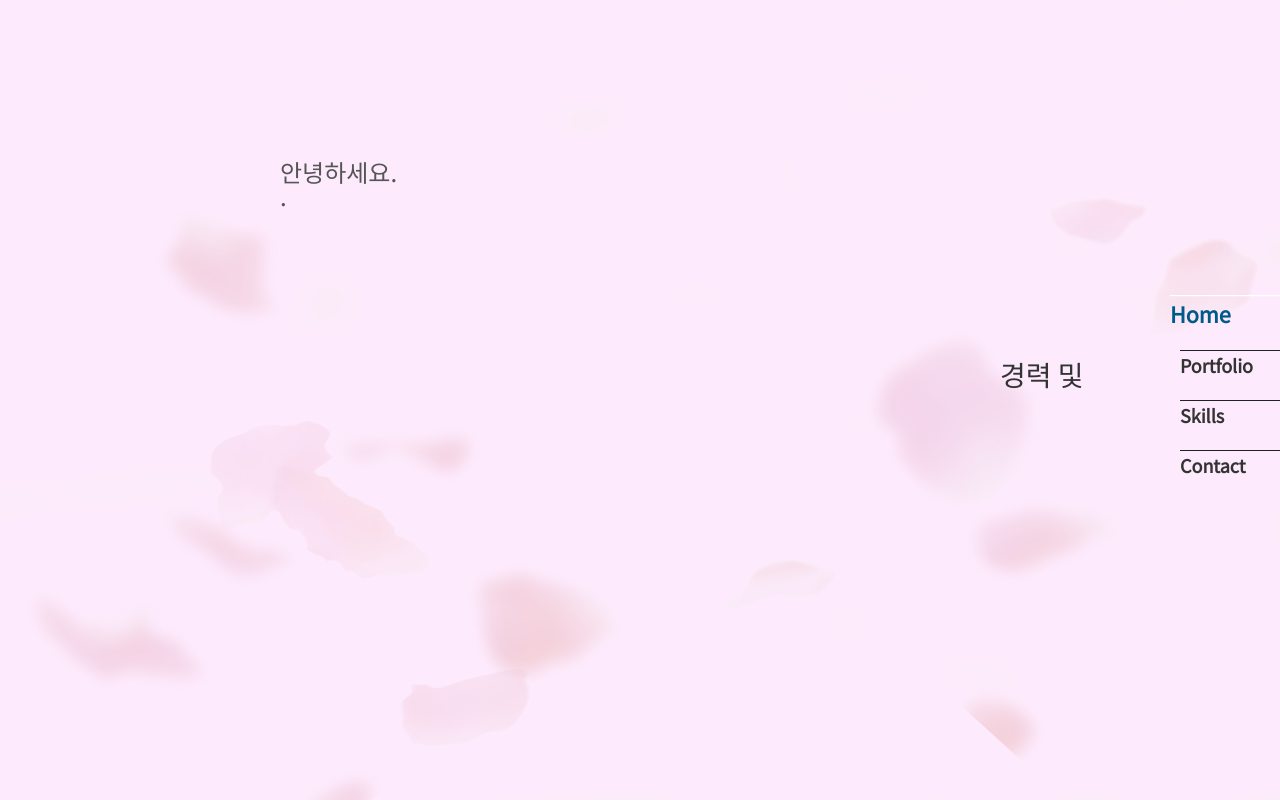
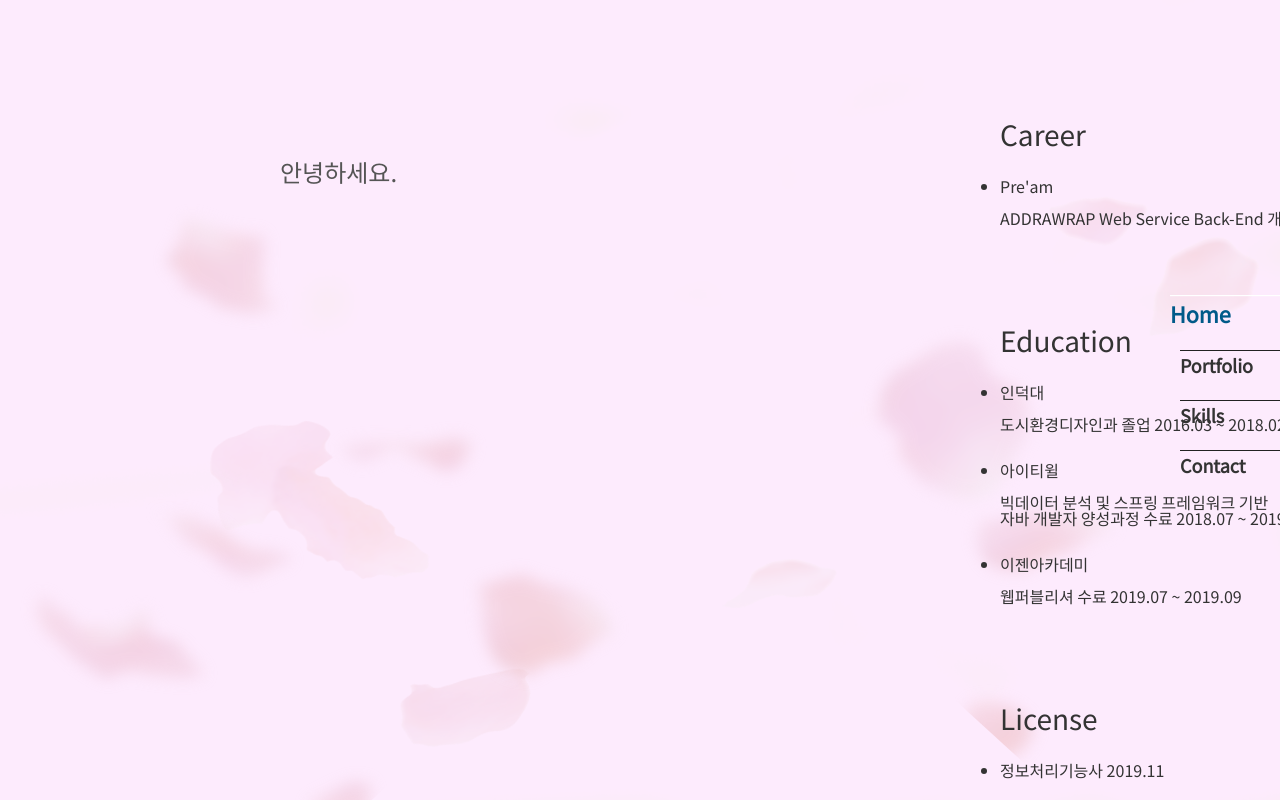
Before and after one commit to ohsky97/portfolio, a plain HTML site: page index.html in a window 1280 px wide. Shown: the top 800 px of the page. Drawn offline with Linux system fonts and the light colour scheme.

Commit message:
home update

```diff
--- a/css/layout.css
+++ b/css/layout.css
@@ -108,7 +108,7 @@ main .who label {
 /* info */
 main .myInfo {
   left: 1000px;
-  top: 45%;
+  top: 15%;
 
   width: 400px;
   color: #333;
@@ -117,6 +117,15 @@ main .myInfo {
 
 main .myInfo label {
     font-size: 28px;
+}
+
+main .myInfo ul {
+    margin-bottom: 100px;
+}
+
+main .myInfo ul li {
+    margin-top: 30px;
+    margin-bottom: 20px;
 }
 
 /* project */
--- a/index.html
+++ b/index.html
@@ -40,11 +40,26 @@
             <article class="who">
                 <label>
                     안녕하세요.<br />
-                    .
+
                 </label>
             </article>
             <article class="myInfo">
-                <label>경력 및</label>
+                <label>Career</label>
+                <ul>
+                    <li>Pre'am<br/><br/>
+                        ADDRAWRAP Web Service Back-End 개발
+                    </li>
+                </ul>
+                <label>Education</label>
+                <ul>
+                    <li>인덕대<br/><br/> 도시환경디자인과 졸업 2016.03 ~ 2018.02</li>
+                    <li>아이티윌<br/><br/>빅데이터 분석 및 스프링 프레임워크 기반<br/> 자바 개발자 양성과정 수료 2018.07 ~ 2019.01</li>
+                    <li>이젠아카데미<br/><br/>웹퍼블리셔 수료 2019.07 ~ 2019.09</li>
+                </ul>
+                <label>License</label>
+                <ul>
+                    <li>정보처리기능사 2019.11</li>
+                </ul>
             </article>
             <!--img[src=img/obj1.png]-->
             <img src="images/obj11.png" alt="" class="obj11">
--- a/js/index.js
+++ b/js/index.js
@@ -185,6 +185,11 @@
                     $('.info2').hide();
                     $('.info3').show();
                     $('.info4').hide();
+                } else if (currentIndex == 3) {
+                    $('.info1').hide();
+                    $('.info2').hide();
+                    $('.info3').hide();
+                    $('.info4').show();
                 }
 
                 // indicator, btn 상태 업데이트 함수 호출(실행)
```
